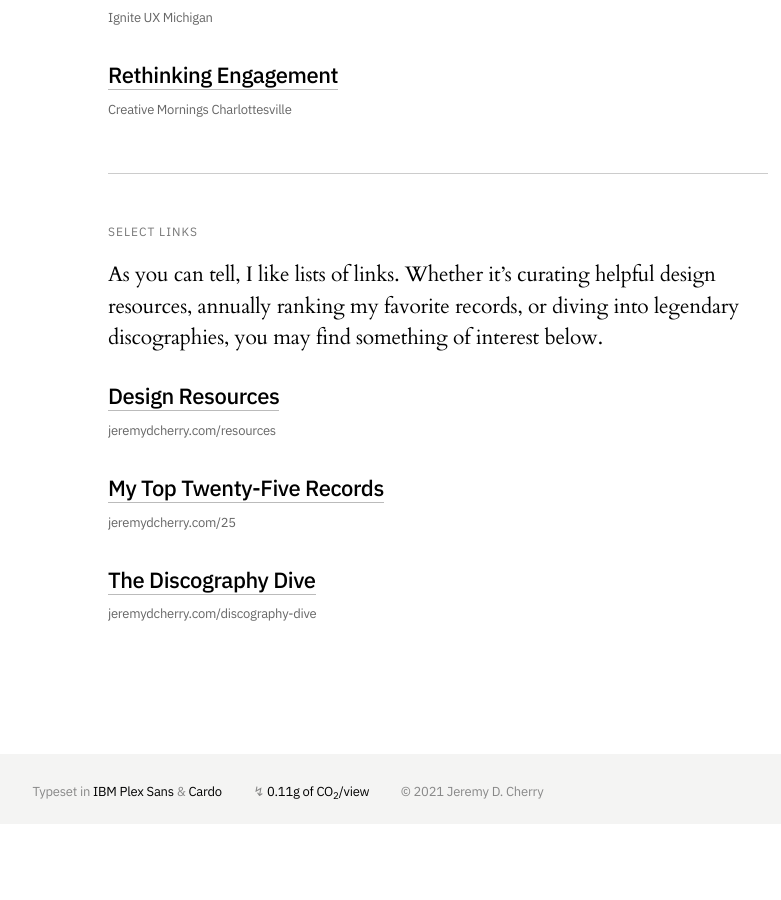
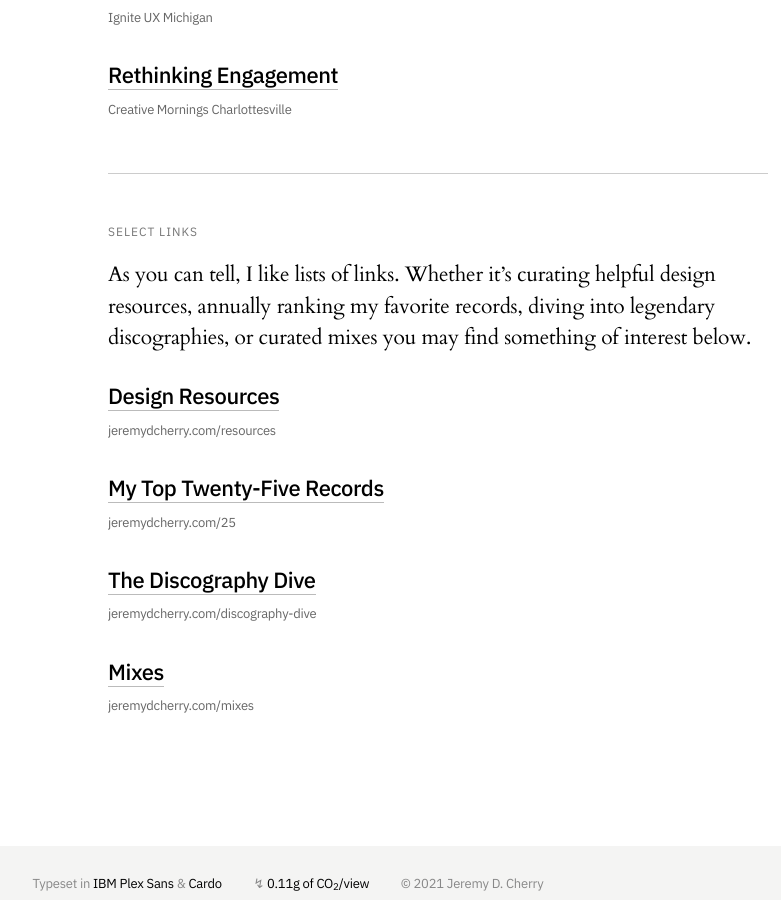
Before and after one commit to jeremydcherry/jeremydcherry.github.io, a Jekyll site: the page built from index.md, in a window 1280 px wide and 900 px high, scrolled down 2303 px. Shown: the whole window, without its empty margins (352-1133 px from the left). Built offline with Jekyll 4.4.1, drawn with Linux system fonts in a browser that asks for light colours; before the commit the page ends 3127 px from its top, so only the background shows below that.

Commit message:
Added Mixes pages

```diff
--- a/index.md
+++ b/index.md
@@ -73,7 +73,7 @@ I’ve had the distinct honor speaking and teaching at incredible events like: e
 
 #### Select Links
 
-As you can tell, I like lists of links. Whether it’s curating helpful design resources, annually ranking my favorite records, or diving into legendary discographies, you may find something of interest below.
+As you can tell, I like lists of links. Whether it’s curating helpful design resources, annually ranking my favorite records, diving into legendary discographies, or curated mixes you may find something of interest below.
 
 ### [Design Resources](/resources)
 ###### jeremydcherry.com/resources
@@ -83,3 +83,6 @@ As you can tell, I like lists of links. Whether it’s curating helpful design r
 
 ### [The Discography Dive](/discography-dive)
 ###### jeremydcherry.com/discography-dive
+
+### [Mixes](/mixes)
+###### jeremydcherry.com/mixes
```
Also changed, not shown: content/mixes.md (added, +68 -0 lines).
